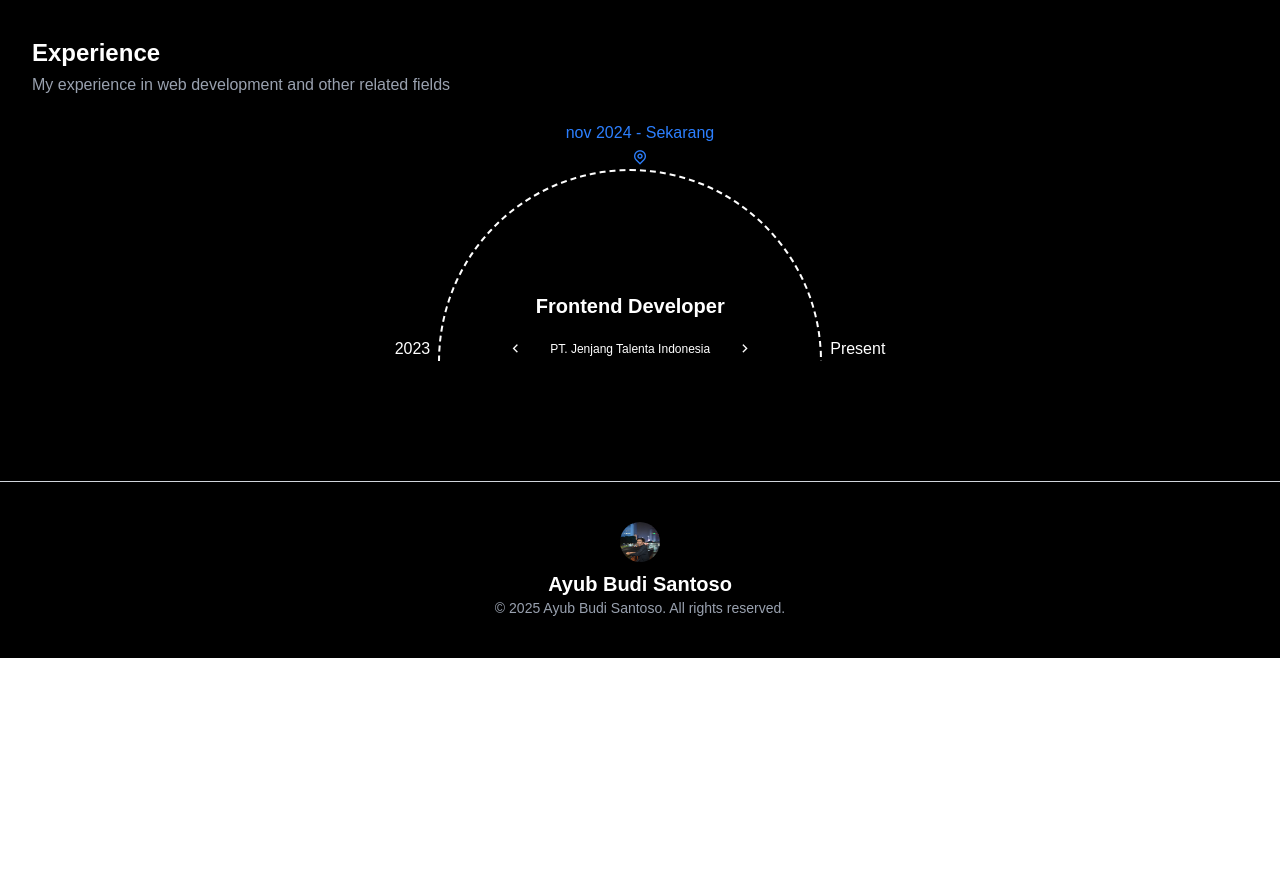
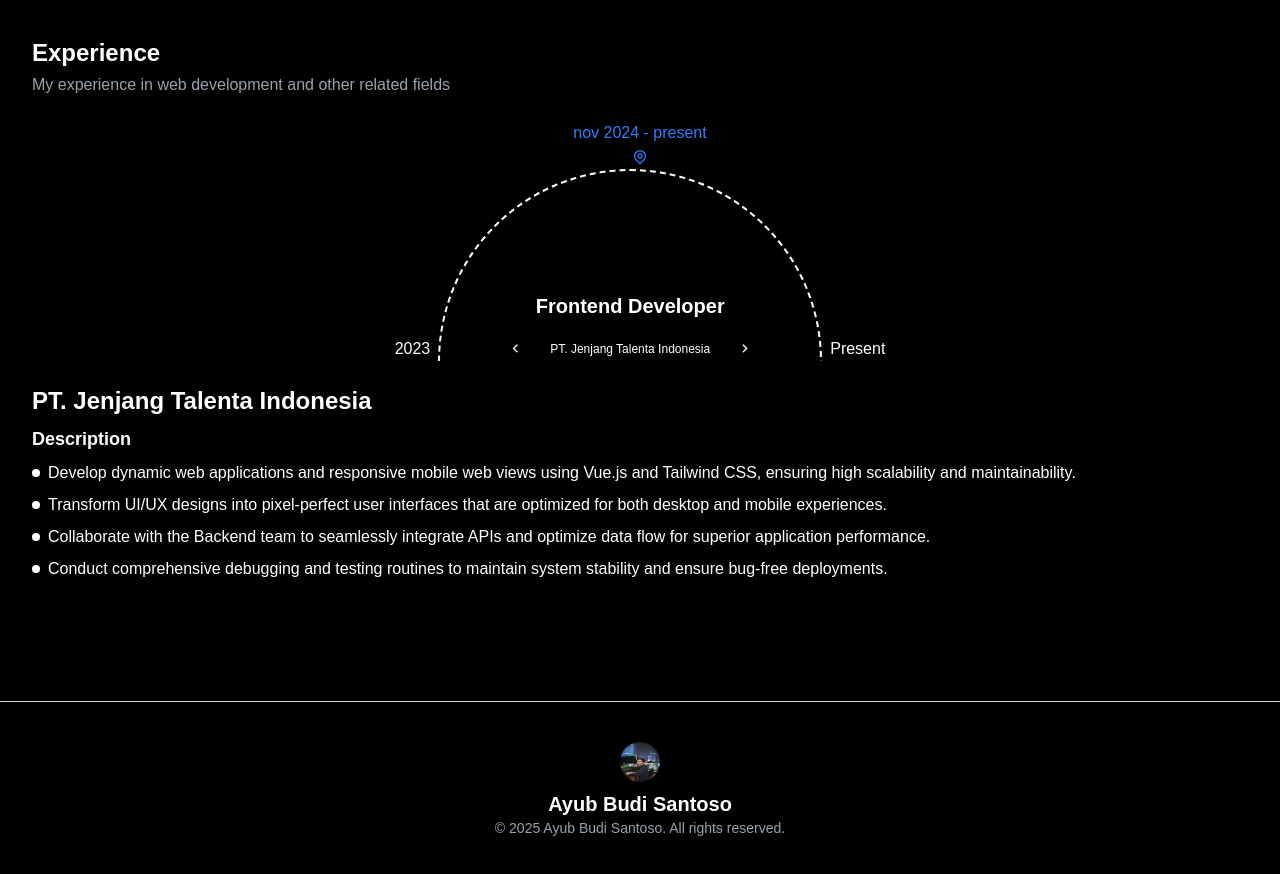
Before and after one commit to Ayub-Budi/ay-web-porto, a Next.js app: page / in a window 1280 px wide. Shown: the part 1560-2434 px from the top of the page. Before the commit the page ends 2218 px from the top, so only its background shows below. Built offline with nearby package versions, Linux system fonts and the light colour scheme.

Commit message:
feat: integrate Experience component and enhance experience descriptions

```diff
--- a/app/(landing)/about/page.tsx
+++ b/app/(landing)/about/page.tsx
@@ -1,4 +1,5 @@
 import TextTitle from "@/components/landing/text/title";
+import Experience from "@/components/landing/dashboard/experience";
 import Image from "next/image";
 export default function About() {
   return (
@@ -39,23 +40,8 @@ export default function About() {
           </div>
         </div>
       </div>
-      {/* <div className="flex flex-col gap-3">
-        <div className="flex flex-col gap-2">
-          <TextTitle title="Experience" description="This is experience" />
-          <hr />
-          <div>
-            <h3 className="text-sm sm:text-lg font-bold">
-              Front-End Developer
-            </h3>
-            <h4 className="text-xs sm:text-sm text-gray-400">
-              Gmedia (Pt. Media Sarana Data) | Sep 2024 - Present
-            </h4>
-            <p className="text-gray-400 text-xs lg:text-base">
-                Mengembangkan dan memelihara antarmuka pengguna menggunakan teknologi modern
-            </p>
-          </div>
-        </div>
-      </div> */}
+
+      <Experience />
 
 
     </div>
--- a/components/landing/dashboard/experience.tsx
+++ b/components/landing/dashboard/experience.tsx
@@ -9,22 +9,46 @@ export default function Experience() {
     {
       title: "Frontend Developer",
       company: "PT. Jenjang Talenta Indonesia",
-      date: "nov 2024 - Sekarang",
+      date: "nov 2024 - present",
+      desc: [
+        "Develop dynamic web applications and responsive mobile web views using Vue.js and Tailwind CSS, ensuring high scalability and maintainability.",
+        "Transform UI/UX designs into pixel-perfect user interfaces that are optimized for both desktop and mobile experiences.",
+        "Collaborate with the Backend team to seamlessly integrate APIs and optimize data flow for superior application performance.",
+        "Conduct comprehensive debugging and testing routines to maintain system stability and ensure bug-free deployments.",
+      ],
     },
     {
       title: "Frontend Developer",
       company: "Gmedia (Pt. Media Sarana Data)",
-      date: "Sep 2024 - Sekarang",
+      date: "Sep 2024 - present",
+      desc: [
+        "Responsible for developing and maintaining high-quality user interfaces using modern tech stacks.",
+        "Work closely with the Backend team to facilitate API integration and guarantee optimal performance.",
+        "leverage modern frameworks like Vue.js to create dynamic, scalable, and reusable architecture",
+        "Conduct comprehensive debugging and testing routines to ensure system stability before deployment.",
+      ],
     },
     {
       title: "IT Application Officer - Software Developer",
       company: "Trans Retail Indonesia (Magang)",
       date: "Feb 2024 - Jun 2024",
+      desc: [
+        "Successfully implemented professional projects, demonstrating strong problem-solving and time management skills.",
+        "Developed an inventory application specifically for tracking and managing expired goods.",
+        "Resolved bugs and improved stability for the Vendor Management System (VMS) frontend using Vue.js.",
+        "Assisted in backend development for applications and QRIS payment integration.",
+      ],
     },
     {
       title: "Asisten dosen untuk mengawal projek Rekayasa digital",
       company: "SMA N 2 Bantul ",
       date: "16 - 27 Okt 2023",
+      desc: [
+        "Assisted a university lecturer in delivering a Digital Engineering curriculum at SMKN 2 Bantul (Vocational High School).",
+        "Mentored three classes of vocational students on IoT and Embedded Systems, focusing on C/C++ programming for Arduino and ESP32 microcontrollers.",
+        "Guided the students through the entire project lifecycle, ensuring the successful development of functional prototypes.",
+        "Curated and managed the final project exhibition, allowing the students to showcase their innovations to a wider audience.",
+      ],
     },
   ];
 
@@ -81,14 +105,10 @@ export default function Experience() {
                   <h6>{experiences[isActive].company}</h6>
                 </div>
 
-                <button
-                  type="button"
-                  onClick={next}
-                >
+                <button type="button" onClick={next}>
                   <i className="ri-arrow-right-s-line"></i>
                 </button>
               </div>
-
             </div>
           </div>
 
@@ -97,6 +117,21 @@ export default function Experience() {
           </div>
         </div>
       </div>
+
+      <div className="flex flex-col gap-2">
+        <h1 className="text-lg sm:text-2xl font-bold">
+          {experiences[isActive].company}
+        </h1>
+        <h3 className="text-sm sm:text-lg font-bold">Description</h3>
+        {experiences[isActive].desc.map((desc, index) => (
+          <div key={index} className="flex gap-2 items-center">
+            <span className="w-2 h-2 rounded-full bg-white" />
+            <div className="flex-1">
+              <p className="text-xs sm:text-base ">{desc}</p>
+            </div>
+          </div>
+        ))}
+      </div>
     </div>
   );
 }
```
